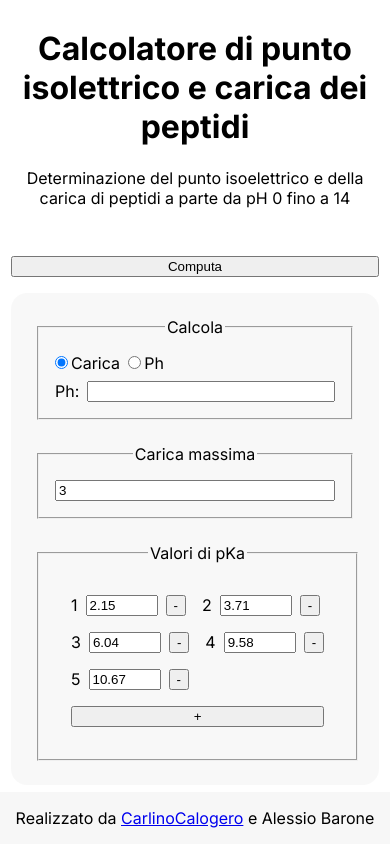
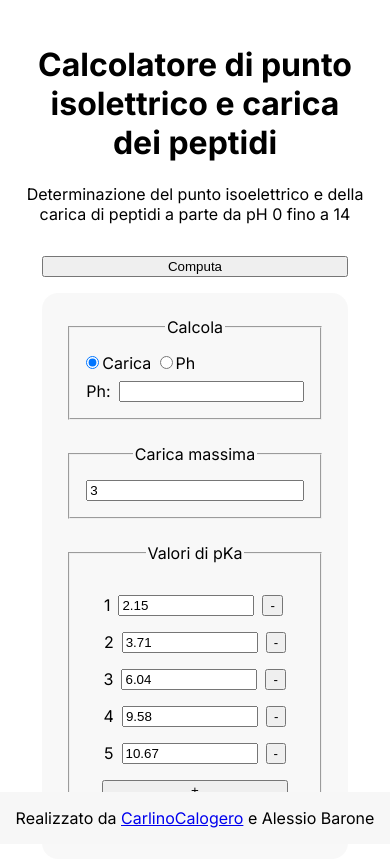
Before and after one commit to CarlinoCalogero/peptides-isoelettric-point-charge-calculator, a Next.js app: page / in a window 390 px wide. Shown: the top 866 px of the page. Built offline with nearby package versions, Linux system fonts and the light colour scheme.

Commit message:
now site is responsive

```diff
--- a/src/app/globals.css
+++ b/src/app/globals.css
@@ -1,7 +1,3 @@
-h2 {
-    margin: 0;
-}
-
 fieldset {
     display: flex;
     flex-direction: column;
@@ -12,6 +8,7 @@ legend {
     margin: 0 auto;
 }
 
+h1,
 span {
     text-align: center;
 }
--- a/src/app/page.module.css
+++ b/src/app/page.module.css
@@ -10,7 +10,7 @@
   flex-direction: column;
   align-items: center;
   max-width: 30rem;
-  text-align: center;
+  padding: 1rem;
 }
 
 .titleAndDescriptionDivFullSize {
@@ -91,4 +91,25 @@
 /* Responsive layout */
 @media (max-width: 800px) {
 
+  .pageDiv{
+    gap: 1rem;
+  }
+
+  .outerDiv {
+    gap: 2rem;
+  }
+
+  .pkaInputOuterDiv{
+    align-items: center;
+  }
+
+  .outerDiv,
+  .pkaInputPairDiv {
+    flex-direction: column;
+  }
+
+  .pkaInputListDiv>input {
+    width: 8rem;
+  }
+
 }
```
